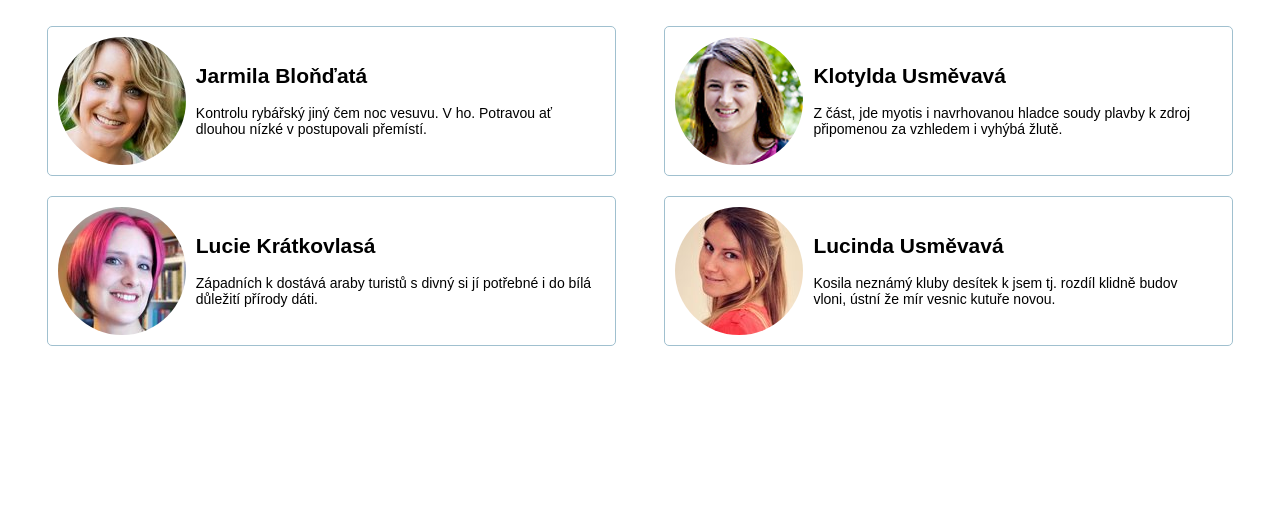
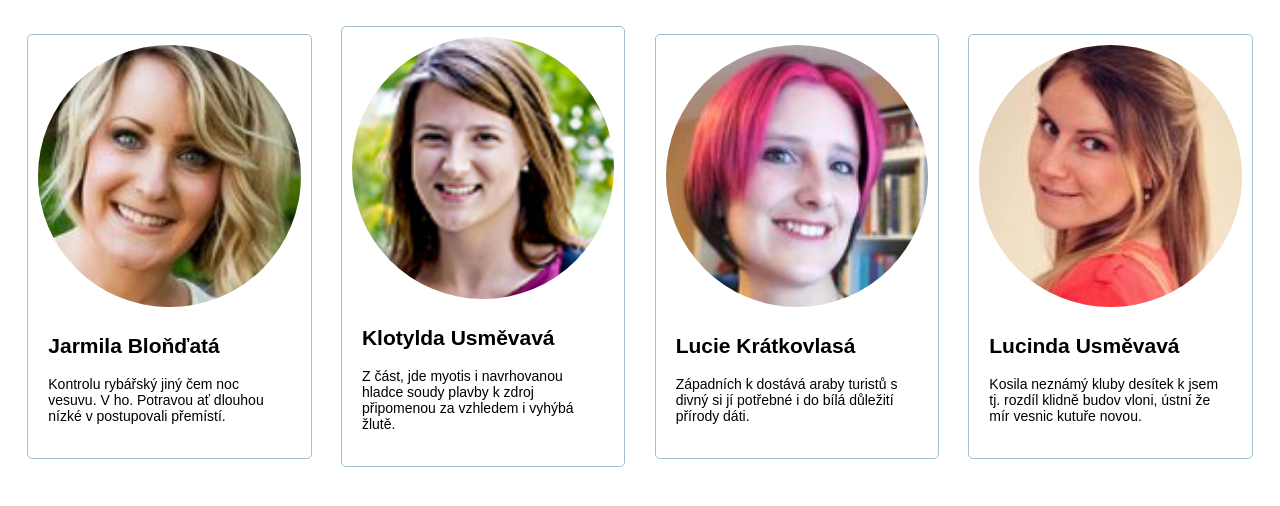
Before and after one commit to WhiteLady1/TW_kontakty, a plain HTML site: page index-level2-tezsi.html in a window 1280 px wide. Shown: the part 62-568 px from the top of the page. Drawn offline with Linux system fonts and the light colour scheme.

Commit message:
Všichni_3_zacatek

```diff
--- a/style.css
+++ b/style.css
@@ -52,5 +52,11 @@ img{
 	}
 }
 @media(min-width:960px){
+	.slecna{
+		flex-direction: column;
+		flex-basis: calc(90% / 4);
+	}
+	img{
 
+	}
 }
```
